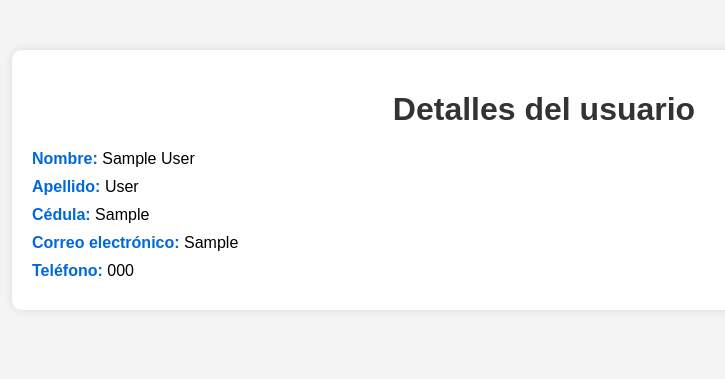
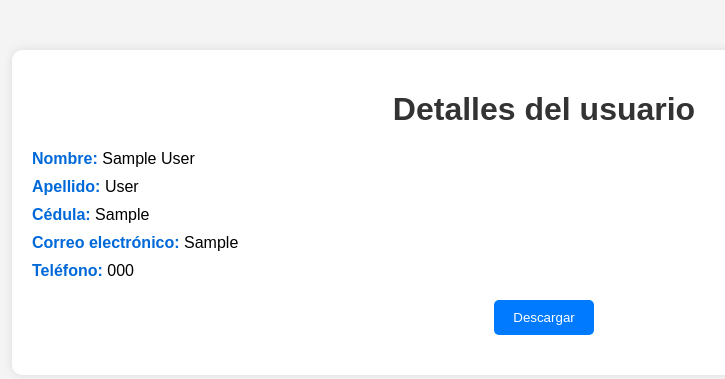
Before and after one commit to Franisis/AlpesBank, a Django app: page /user/1/ in a window 1280 px wide. Shown: the top 379 px of the page, without its empty margins (96-821 px from the left). Run offline with Django 4.2, Linux system fonts and the light colour scheme; tables that the repository leaves empty hold one stand-in row (values such as "Sample post").

Commit message:
archive download template

```diff
--- a/AlpesBank/User/templates/user.html
+++ b/AlpesBank/User/templates/user.html
@@ -31,6 +31,18 @@
         .details strong {
             color: #0069d9;
         }
+        .download-btn {
+            display: block;
+            width: 100px;
+            margin: 20px auto;
+            padding: 10px;
+            text-align: center;
+            background-color: #007bff;
+            color: #fff;
+            border: none;
+            border-radius: 5px;
+            cursor: pointer;
+        }
     </style>
 </head>
 <body>
@@ -44,6 +56,32 @@
             <p><strong>Teléfono:</strong> {{ user.telefono }}</p>
             <!-- Puedes incluir más campos según sea necesario -->
         </div>
+        <button class="download-btn" onclick="descargarArchivo()">Descargar</button>
     </div>
+
+    <script>
+        function descargarArchivo() {
+            // Crea un elemento <a> temporal para descargar el archivo
+            var elemento = document.createElement('a');
+            // Define el contenido del archivo como un texto JSON de los detalles del usuario
+            var contenido = JSON.stringify({
+                nombre: "{{ user.name }}",
+                apellido: "{{ user.lastName }}",
+                cedula: "{{ user.cedula }}",
+                correo: "{{ user.correo }}",
+                telefono: "{{ user.telefono }}"
+                // Puedes incluir más campos aquí si es necesario
+            });
+            // Establece el atributo href del elemento <a> como un Blob URL
+            elemento.setAttribute('href', 'data:text/plain;charset=utf-8,' + encodeURIComponent(contenido));
+            // Establece el nombre del archivo
+            elemento.setAttribute('download', 'detalles_usuario.json');
+            // Simula un clic en el elemento <a> para iniciar la descarga
+            elemento.style.display = 'none';
+            document.body.appendChild(elemento);
+            elemento.click();
+            document.body.removeChild(elemento);
+        }
+    </script>
 </body>
 </html>
```
